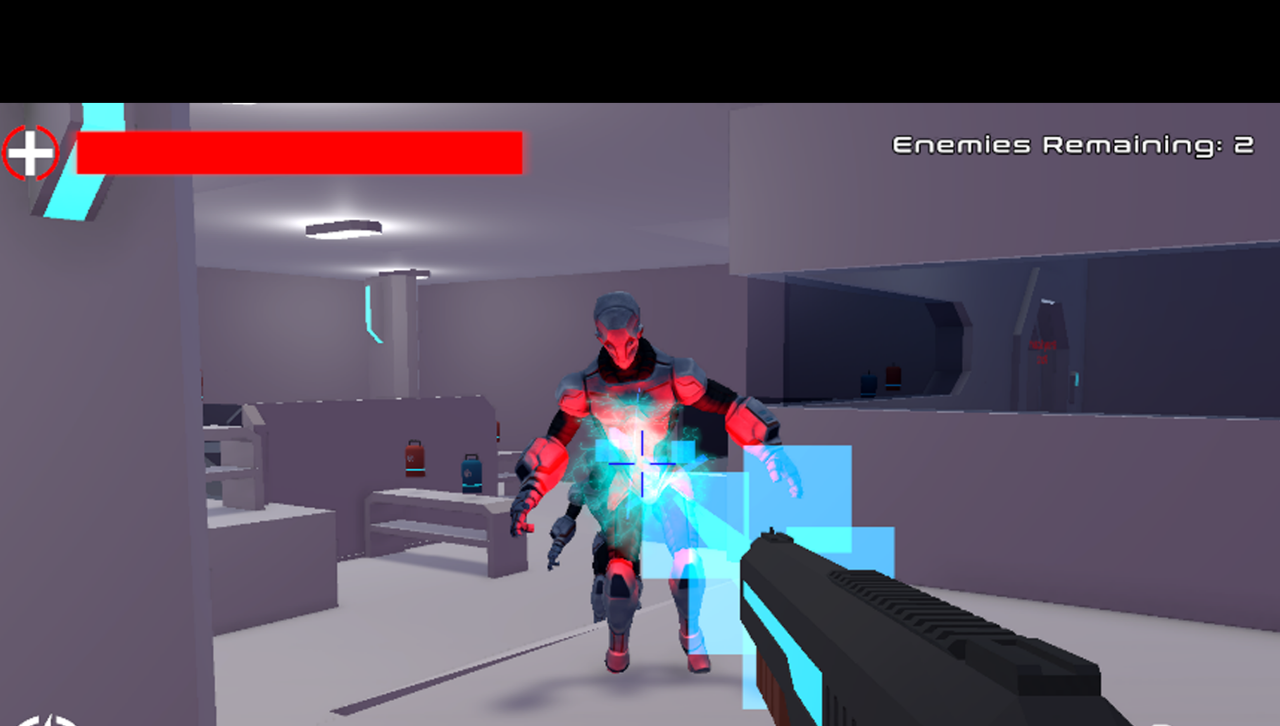
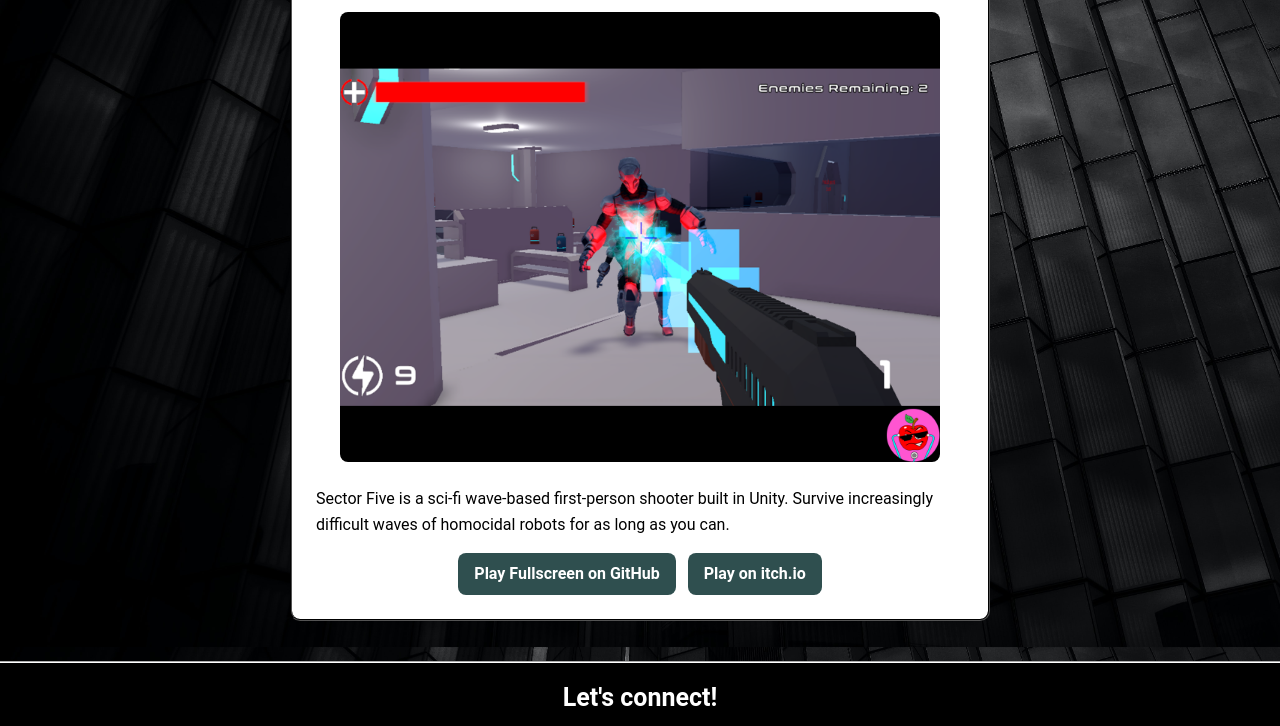
Before and after one commit to SepehrBorji/Portfolio, an Astro site: page /projects/sector-five in a window 1280 px wide. Shown: the part 206-932 px from the top of the page. Built offline with nearby package versions, Linux system fonts and the light colour scheme; Astro itself is replaced by a stand-in of ours.

Commit message:
phase 5g: individual project page styling

```diff
--- a/src/pages/projects/[id].astro
+++ b/src/pages/projects/[id].astro
@@ -15,12 +15,76 @@
 ---
 
 <BaseLayout title={project.data.title}>
-  <article>
-    <h1>{project.data.title}</h1>
-    <p>{project.data.description}</p>
-    <img src={project.data.image} alt={project.data.title} />
+  <article class="project-detail">
+    <h1 class="text-center">{project.data.title}</h1>
+      <div class="project-media center">
+        <img src={project.data.image} alt={project.data.title} />
+      </div>
     <div class="project-body">
       <Content />
     </div>
   </article>
 </BaseLayout>
+
+<style>
+  .project-detail {
+    max-width: 700px;
+    margin: var(--space-8) auto;
+    padding: var(--space-6);
+    background-color: var(--color-surface-inverted);
+    color: var(--color-text-inverted);
+    border: 2px groove var(--color-text-inverted);
+    border-radius: 10px;
+  }
+
+  .project-media {
+    margin: var(--space-6) 0;
+  }
+
+  .project-media img {
+    max-width: 100%;
+    max-height: 450px;
+    border-radius: 8px;
+  }
+
+  .project-body {
+    font-size: var(--text-base);
+    line-height: 1.6;
+  }
+
+  /* :global() is required here — this content comes from <Content />,
+     rendered markdown, not from this component's own template. */
+  .project-body :global(p) {
+    margin: 0 0 var(--space-4);
+  }
+
+  .project-body :global(ul) {
+    list-style: none;
+    margin: var(--space-4) 0 0;
+    padding: 0;
+    display: flex;
+    flex-wrap: wrap;
+    justify-content: center;
+    gap: var(--space-3);
+  }
+
+  .project-body :global(a) {
+    display: inline-block;
+    padding: var(--space-2) var(--space-4);
+    background-color: var(--color-accent);
+    color: var(--color-text);
+    text-decoration: none;
+    font-weight: 600;
+    border-radius: 8px;
+    transition: transform 0.15s ease, background-color 0.15s ease;
+  }
+
+  .project-body :global(a:hover) {
+    background-color: var(--color-accent-hover);
+    transform: scale(1.15);
+  }
+
+  .project-body :global(a:active) {
+    transform: scale(0.95);
+  }
+</style>
```
